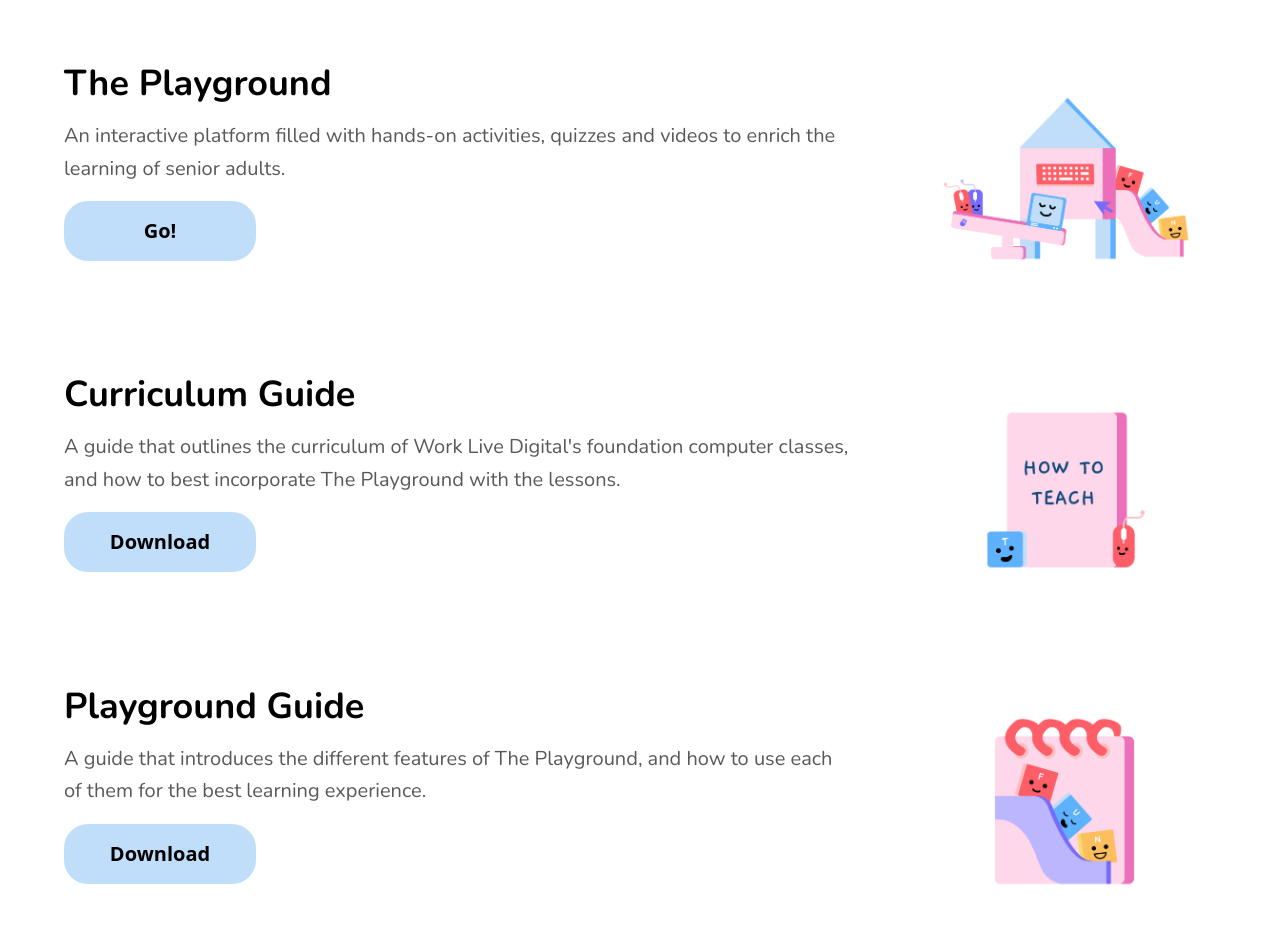
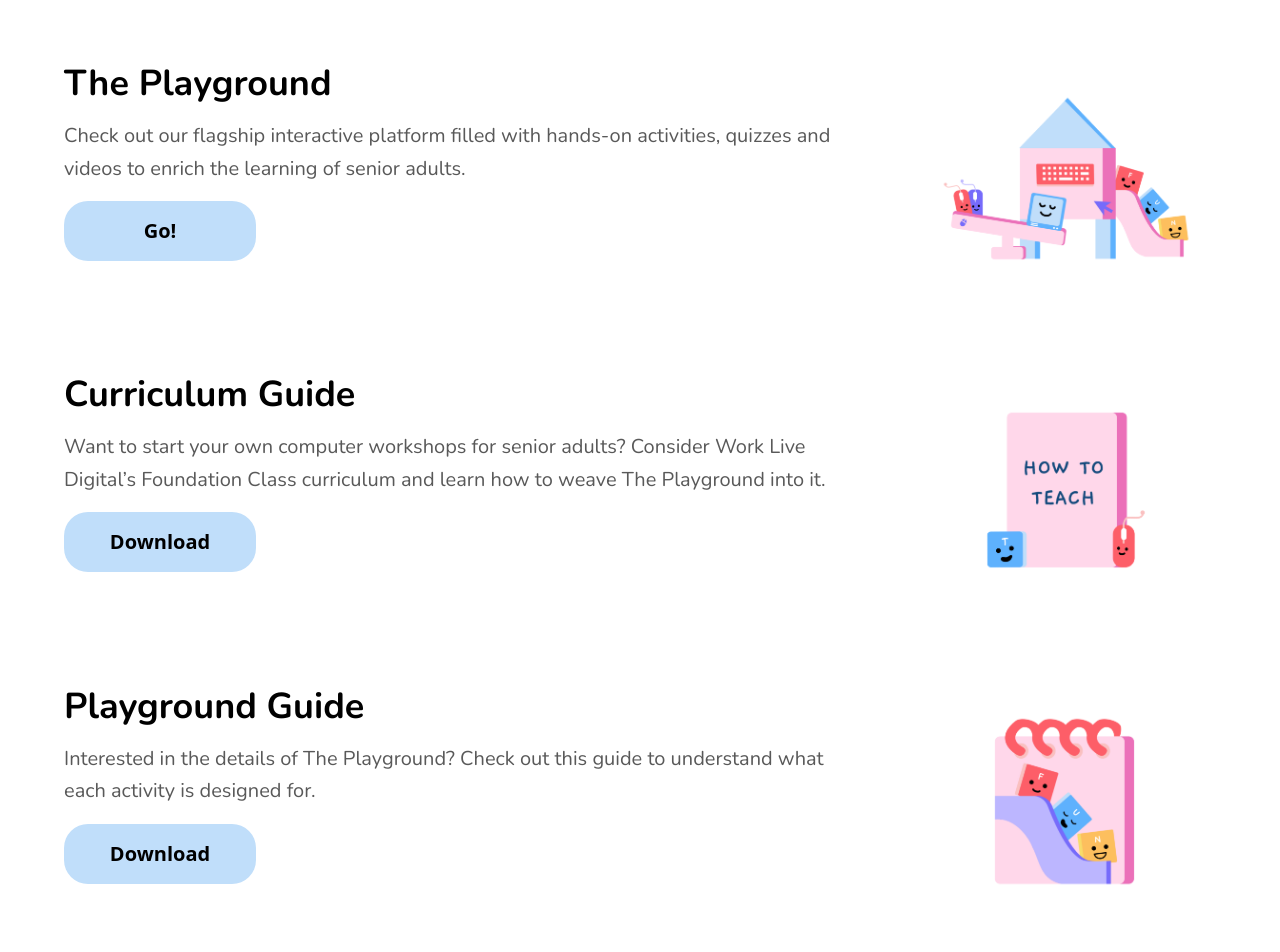
Before and after one commit to eugenetangkj/computereasylah, a Next.js app: page /resources in a window 1280 px wide. Shown: the part 760-1712 px from the top of the page. Built offline with nearby package versions, Linux system fonts and the light colour scheme; a web font is replaced by a local one.

Commit message:
Add content

```diff
--- a/pages/resources.tsx
+++ b/pages/resources.tsx
@@ -51,21 +51,21 @@ const Resources = () => {
             <Resource
               image={ResourceIcon1}
               title="The Playground"
-              text="An interactive platform filled with hands-on activities, quizzes and videos to enrich the learning of senior adults."
+              text="Check out our flagship interactive platform filled with hands-on activities, quizzes and videos to enrich the learning of senior adults."
               button="Go!"
               link="/"
             />
             <Resource
               image={ResourceIcon2}
               title="Curriculum Guide"
-              text="A guide that outlines the curriculum of Work Live Digital's foundation computer classes, and how to best incorporate The Playground with the lessons."
+              text="Want to start your own computer workshops for senior adults? Consider Work Live Digital’s Foundation Class curriculum and learn how to weave The Playground into it."
               button="Download"
               link="/resources/curriculum-guide.pdf"
             />
             <Resource
               image={ResourceIcon3}
               title="Playground Guide"
-              text="A guide that introduces the different features of The Playground, and how to use each of them for the best learning experience."
+              text="Interested in the details of The Playground? Check out this guide to understand what each activity is designed for."
               button="Download"
               link="/resources/playground-guide.pdf"
             />
```
